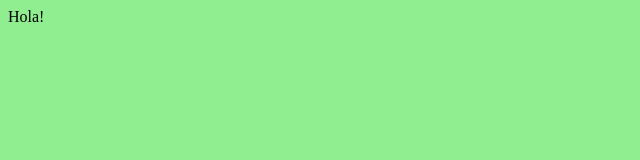
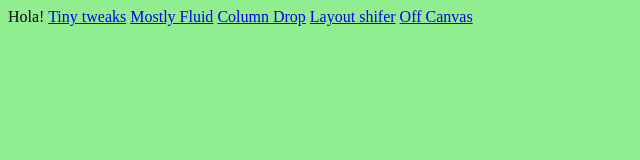
Before and after one commit to AlvaradoAdam15/RWD-Examples, a plain HTML site: page index.html in a window 1280 px wide. Shown: the whole page, without its empty margins (0-640 px from the left). Drawn offline with Linux system fonts and the light colour scheme.

Commit message:
Added links to others index

```diff
--- a/index.html
+++ b/index.html
@@ -31,5 +31,10 @@
 </head>
 <body>
     Hola!
+    <a href="index2.html">Tiny tweaks</a>
+    <a href="index3.html">Mostly Fluid</a>
+    <a href="index4.html">Column Drop</a>
+    <a href="index5.html">Layout shifer</a>
+    <a href="index6.html">Off Canvas</a>
 </body>
 </html>
```
